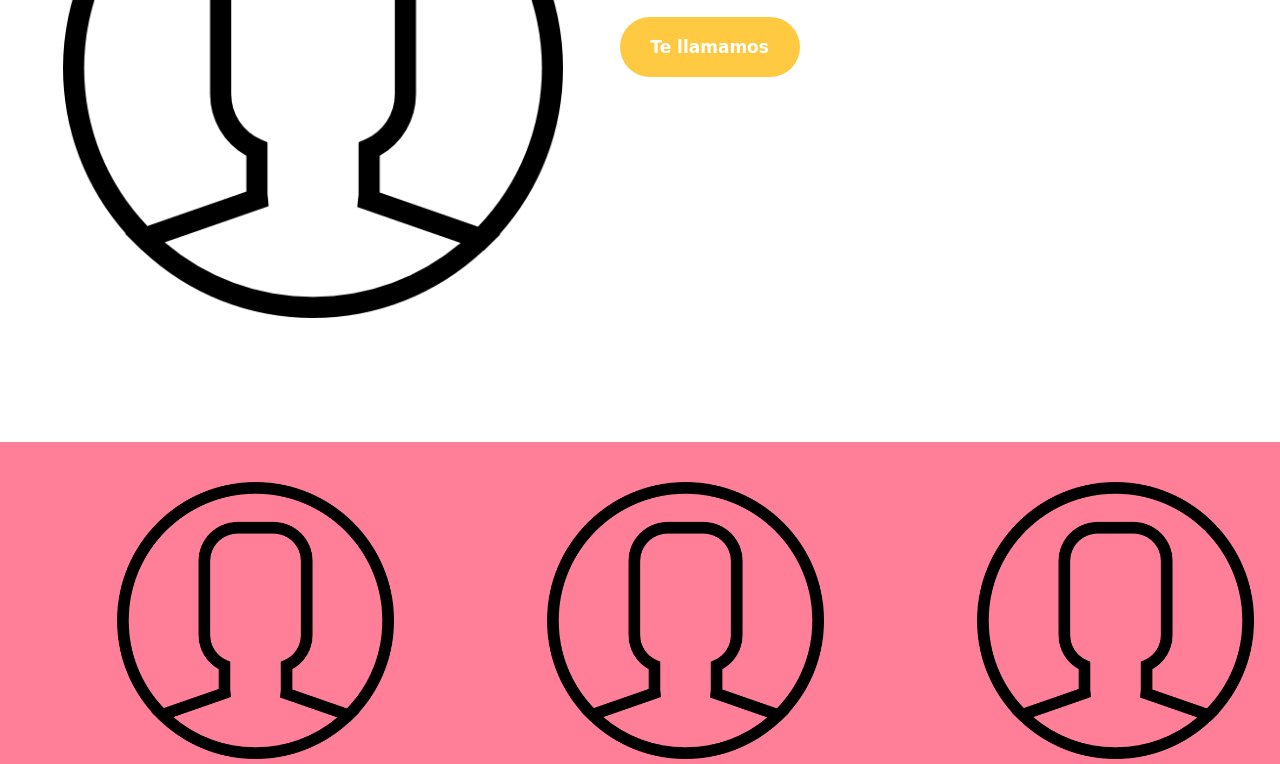
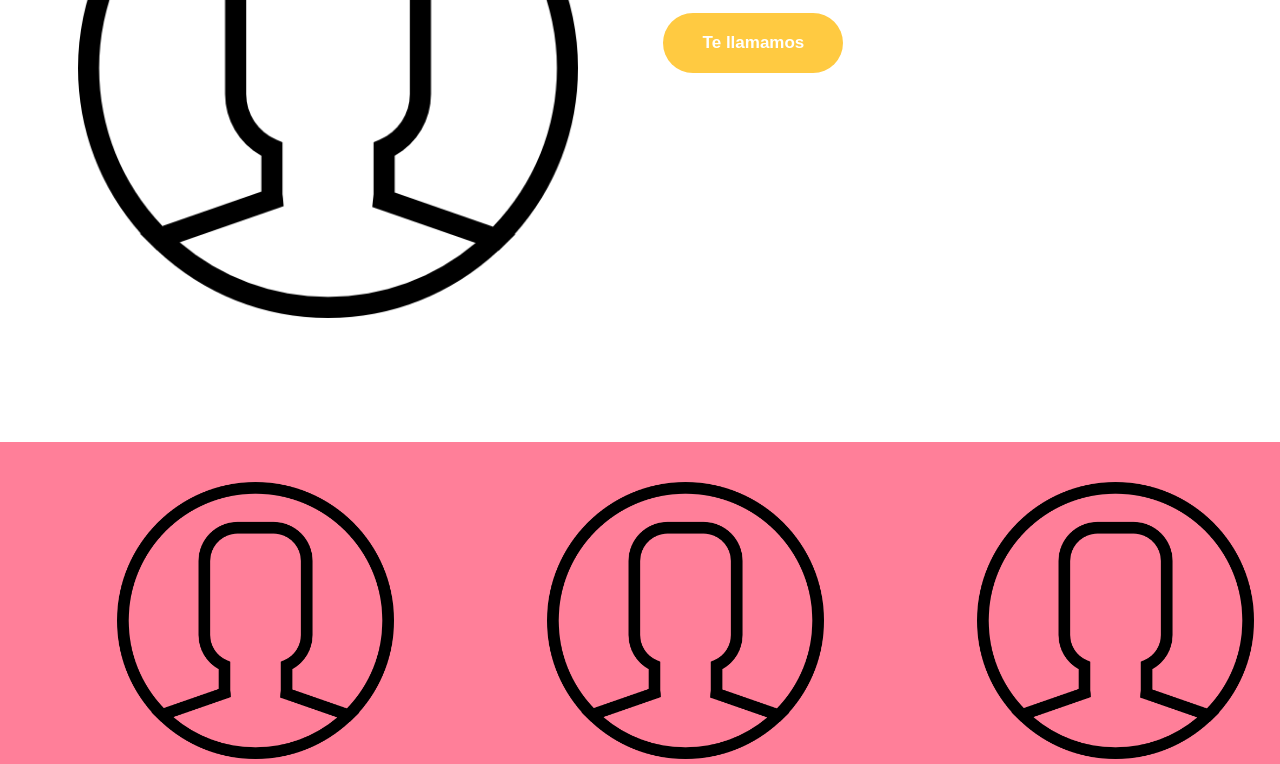
Before and after one commit to laugarci/start_up_site, a plain HTML site: page index.html in a window 1280 px wide. Shown: the part 352-1116 px from the top of the page. Drawn offline with Linux system fonts and the light colour scheme.

Commit message:
font-family changed

```diff
--- a/index.css
+++ b/index.css
@@ -9,7 +9,7 @@ display: nos ayuda a controlar dónde se va a ver un elemento HTML dentro de la
 * {
     margin: 0px;
     padding: 0px;
-    font-family: 'Vina Sans', cursive;
+    font-family: 'Arial';
 }
 
 /*Header de la pagina*/
```
